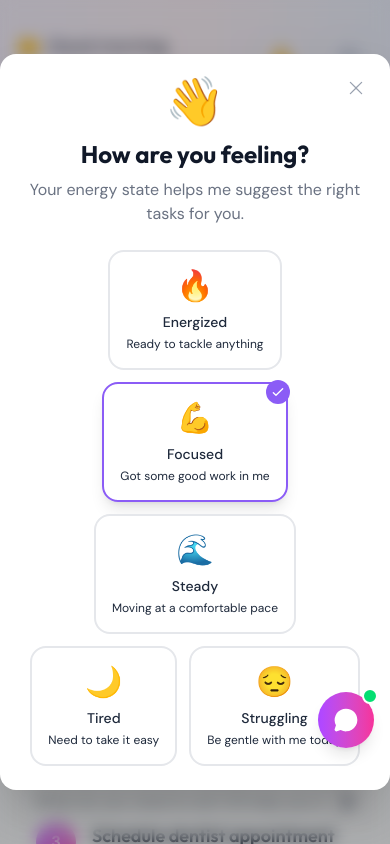
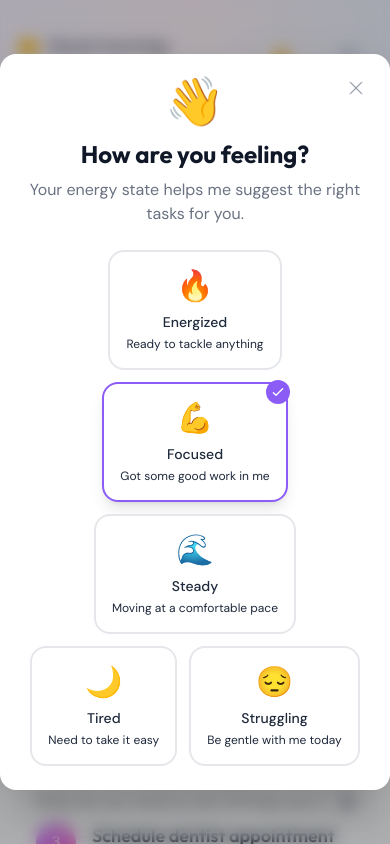
Before and after one commit to GothamAnupa/mindful-pulse, a React (Vite) app: page / in a window 390 px wide. Shown: the top 844 px of the page. Built offline with nearby package versions, Linux system fonts and the light colour scheme.

Commit message:
fix: Move chatbot button above task input on mobile

```diff
--- a/src/components/MoodChatbot.tsx
+++ b/src/components/MoodChatbot.tsx
@@ -430,10 +430,9 @@ export function MoodChatbot() {
         whileHover={{ scale: 1.1 }}
         whileTap={{ scale: 0.9 }}
         onClick={() => setIsOpen(true)}
-        className="fixed bottom-24 right-4 md:right-8 w-14 h-14 rounded-full bg-gradient-to-r from-purple-500 to-pink-500 text-white shadow-lg flex items-center justify-center z-50"
+        className="fixed bottom-36 right-4 md:right-8 w-14 h-14 rounded-full bg-gradient-to-r from-purple-500 to-pink-500 text-white shadow-lg flex items-center justify-center z-40"
       >
         <ChatCircle size={28} weight="fill" />
-        <span className="absolute -top-1 -right-1 w-4 h-4 bg-green-400 rounded-full border-2 border-white" />
       </motion.button>
 
       <AnimatePresence>
@@ -442,7 +441,7 @@ export function MoodChatbot() {
             initial={{ opacity: 0, y: 20, scale: 0.95 }}
             animate={{ opacity: 1, y: 0, scale: 1 }}
             exit={{ opacity: 0, y: 20, scale: 0.95 }}
-            className="fixed bottom-32 right-4 md:right-8 w-[calc(100vw-2rem)] md:w-96 max-h-[70vh] bg-white rounded-2xl shadow-2xl z-50 flex flex-col overflow-hidden"
+            className="fixed bottom-44 right-4 md:right-8 w-[calc(100vw-2rem)] md:w-96 max-h-[70vh] bg-white rounded-2xl shadow-2xl z-40 flex flex-col overflow-hidden"
           >
             <div className="bg-gradient-to-r from-purple-500 to-pink-500 p-4 flex items-center justify-between">
               <div className="flex items-center gap-3">
```
